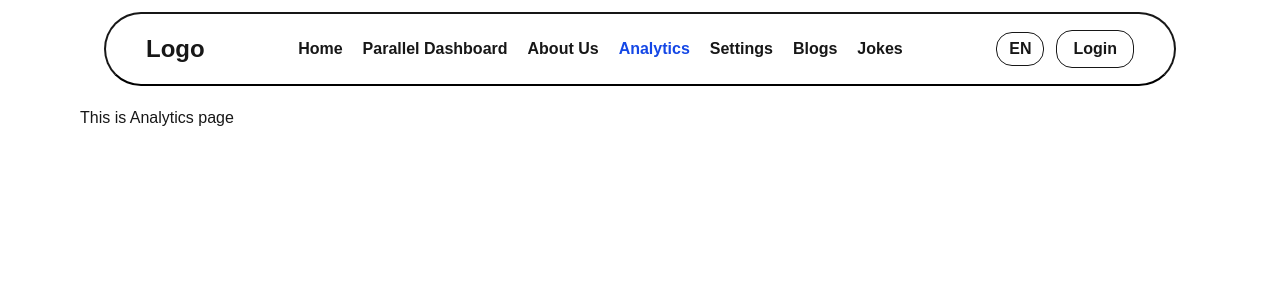
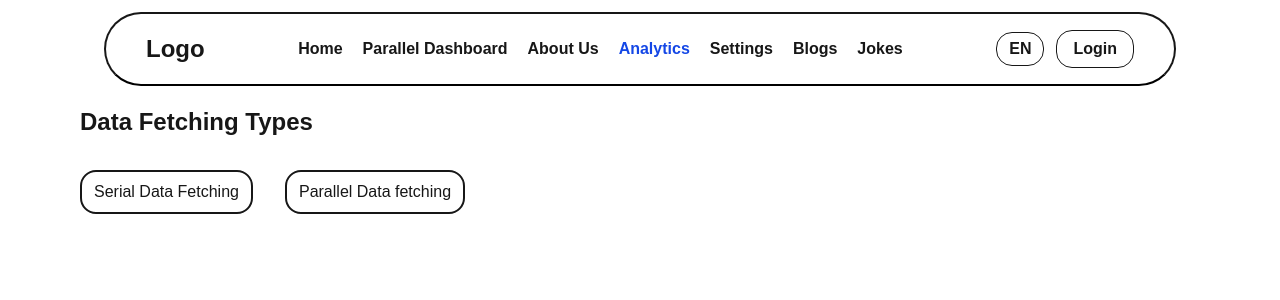
Before and after one commit to Shanto93/advance-next, a Next.js app: page /en/dashboard/analytics in a window 1280 px wide. Shown: the top 300 px of the page. Built offline with nearby package versions, Linux system fonts and the light colour scheme.

Commit message:
Serial and parallel data fetching

```diff
--- a/app/[lang]/dashboard/analytics/page.tsx
+++ b/app/[lang]/dashboard/analytics/page.tsx
@@ -1,7 +1,26 @@
+import Link from "next/link";
+
 const AnalyticsPage = () => {
   return (
     <div>
-      <h2>This is Analytics page</h2>
+      <h2 className="text-2xl font-semibold">Data Fetching Types</h2>
+
+      <div className="mt-8 flex gap-8">
+        <Link href="/dashboard/analytics/serial">
+          <div className="">
+            <h1 className="px-3 py-2 border-2 rounded-2xl hover:bg-gray-200">
+              Serial Data Fetching
+            </h1>
+          </div>
+        </Link>
+        <Link href="/dashboard/analytics/parallel">
+          <div>
+            <h1 className="px-3 py-2 border-2 rounded-2xl hover:bg-gray-200">
+              Parallel Data fetching
+            </h1>
+          </div>
+        </Link>
+      </div>
     </div>
   );
 };
--- /dev/null
+++ b/app/[lang]/dashboard/analytics/parallel/loading.tsx
@@ -0,0 +1,9 @@
+const ParallelLoading = () => {
+  return (
+    <div>
+      <h2>Parallel Loading.. </h2>
+    </div>
+  );
+};
+
+export default ParallelLoading;
--- /dev/null
+++ b/app/[lang]/dashboard/analytics/parallel/page.tsx
@@ -0,0 +1,11 @@
+import React from 'react';
+
+const ParallelDataFetchingHome = () => {
+    return (
+        <div>
+            <h1>Parallel Home </h1>
+        </div>
+    );
+};
+
+export default ParallelDataFetchingHome;
--- /dev/null
+++ b/app/[lang]/dashboard/analytics/serial/loading.tsx
@@ -0,0 +1,9 @@
+const SerialLoading = () => {
+  return (
+    <div>
+      <h2>Serial Loading.. </h2>
+    </div>
+  );
+};
+
+export default SerialLoading;
--- /dev/null
+++ b/app/[lang]/dashboard/analytics/serial/page.tsx
@@ -0,0 +1,9 @@
+const SerialDataFetchingPage = () => {
+  return (
+    <div>
+      <h1>Serial Home</h1>
+    </div>
+  );
+};
+
+export default SerialDataFetchingPage;
--- a/lib/wait.ts
+++ b/lib/wait.ts
@@ -1,3 +1,7 @@
 export async function wait(ms: number = 0) {
-  return new Promise((resolve) => setTimeout(resolve, ms));
+  return new Promise((resolve) =>
+    setTimeout(() => {
+      resolve(null);
+    }, ms),
+  );
 }
```
